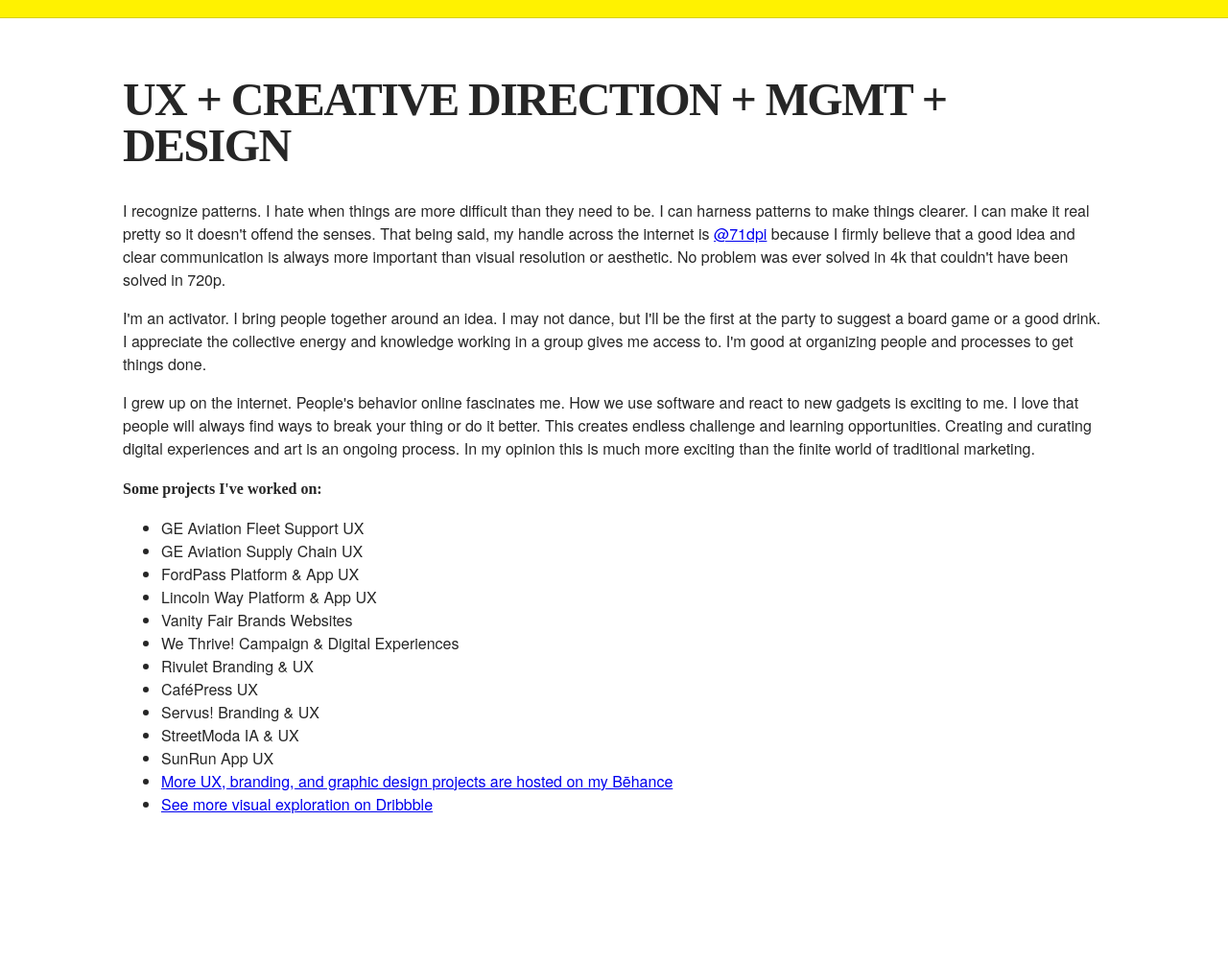
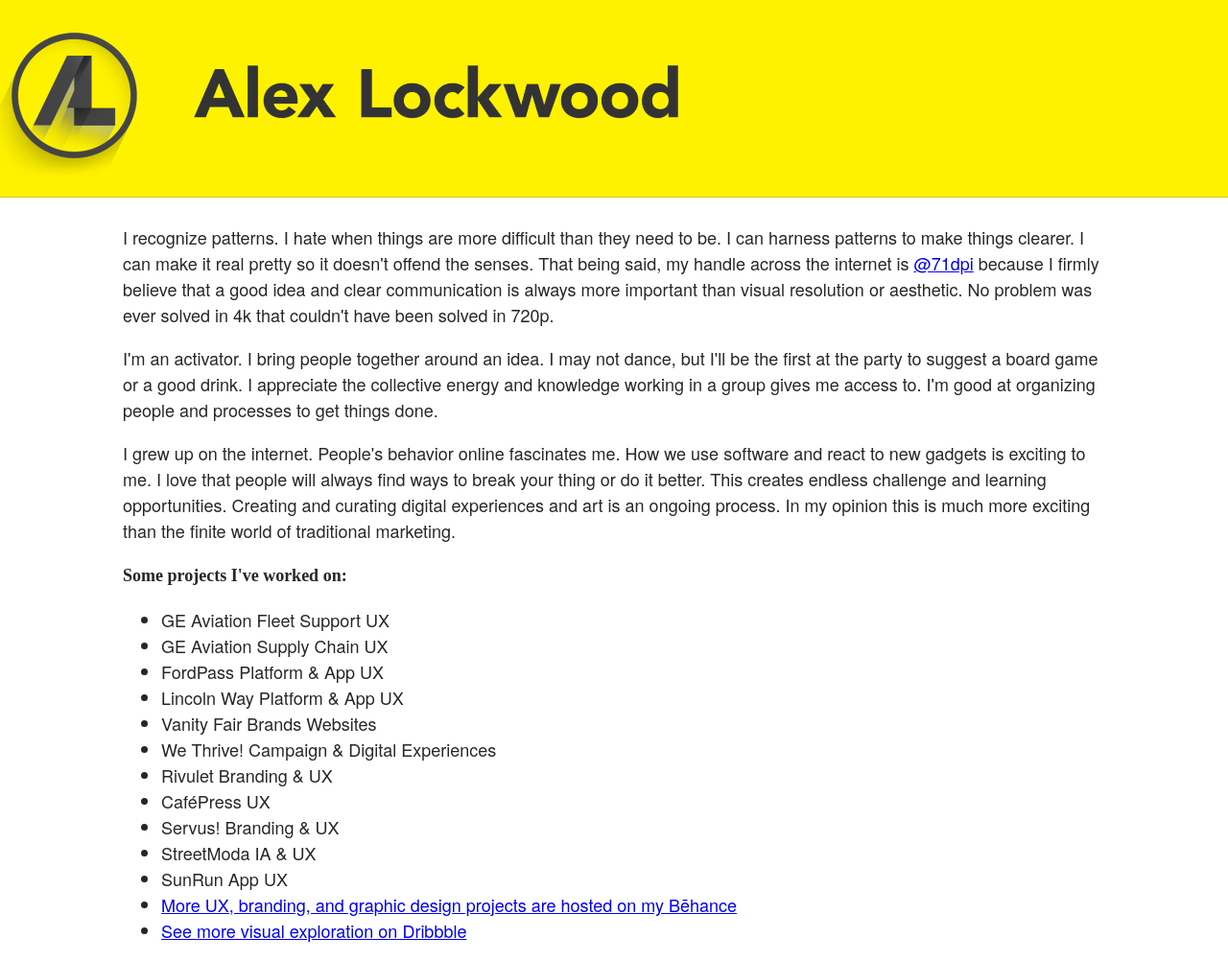
Before and after one commit to 71dpi/alex, a PHP site: page / in a window 1280 px wide. Shown: the whole page at 96% size. Before the commit the page ends 848 px from the top, so only its background shows below. Run offline with PHP 8.4, Linux system fonts and the light colour scheme.

Commit message:
still messing with header

```diff
--- a/index.html
+++ b/index.html
@@ -7,7 +7,7 @@
   </head>
   <body>
     <div id="header">
-    <img src="img/alexlockwood-logo.png" height="2rem" alt="Alex Lockwood Logo" style="margin-left:-20px">
+    <img src="img/alexlockwood-logo.png" height="200px" alt="Alex Lockwood Logo" style="margin-left:-20px">
     </div>
     <div style="height:2rem;">&nbsp;</div>
     <h1>UX + CREATIVE DIRECTION + MGMT + DESIGN</h1>
--- a/style.css
+++ b/style.css
@@ -1,3 +1,6 @@
+html {
+  font-size: 18px;
+}
 body {
   margin: 1rem 10%;
   padding: 0;
```
